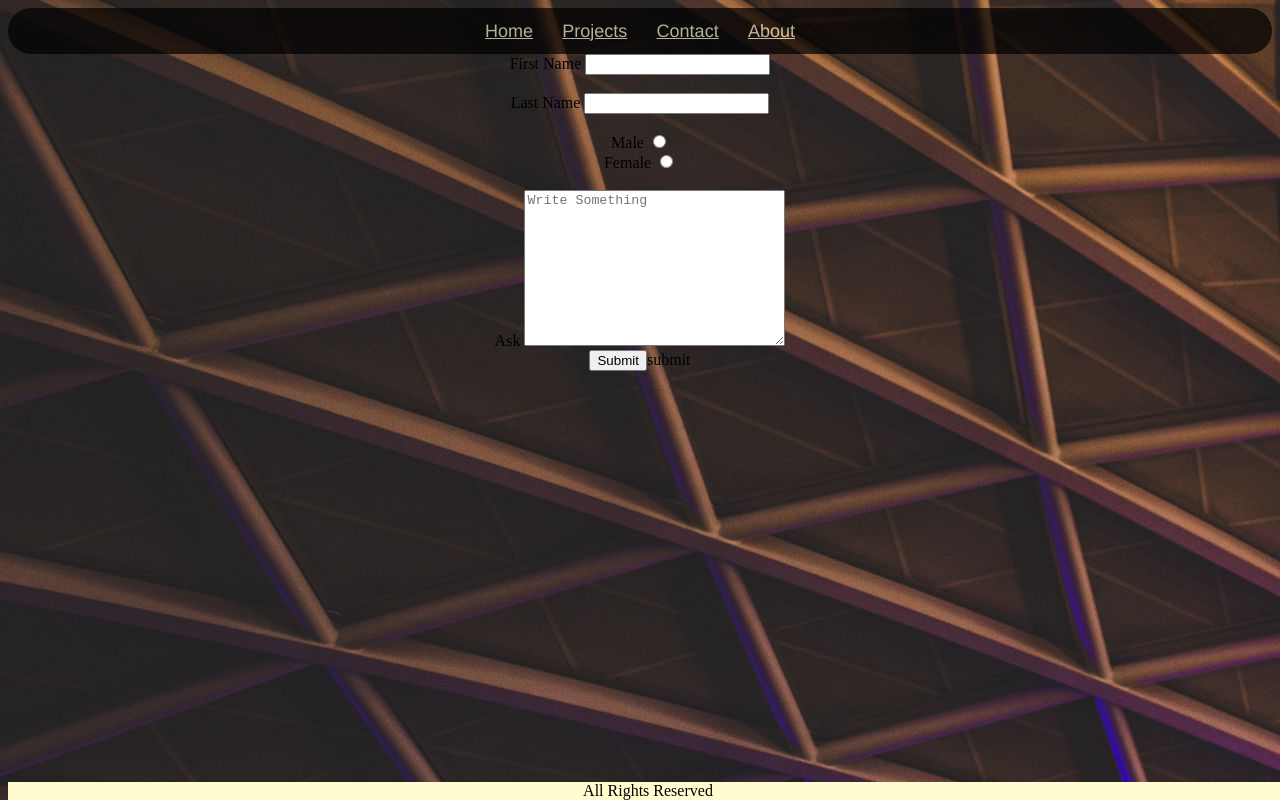
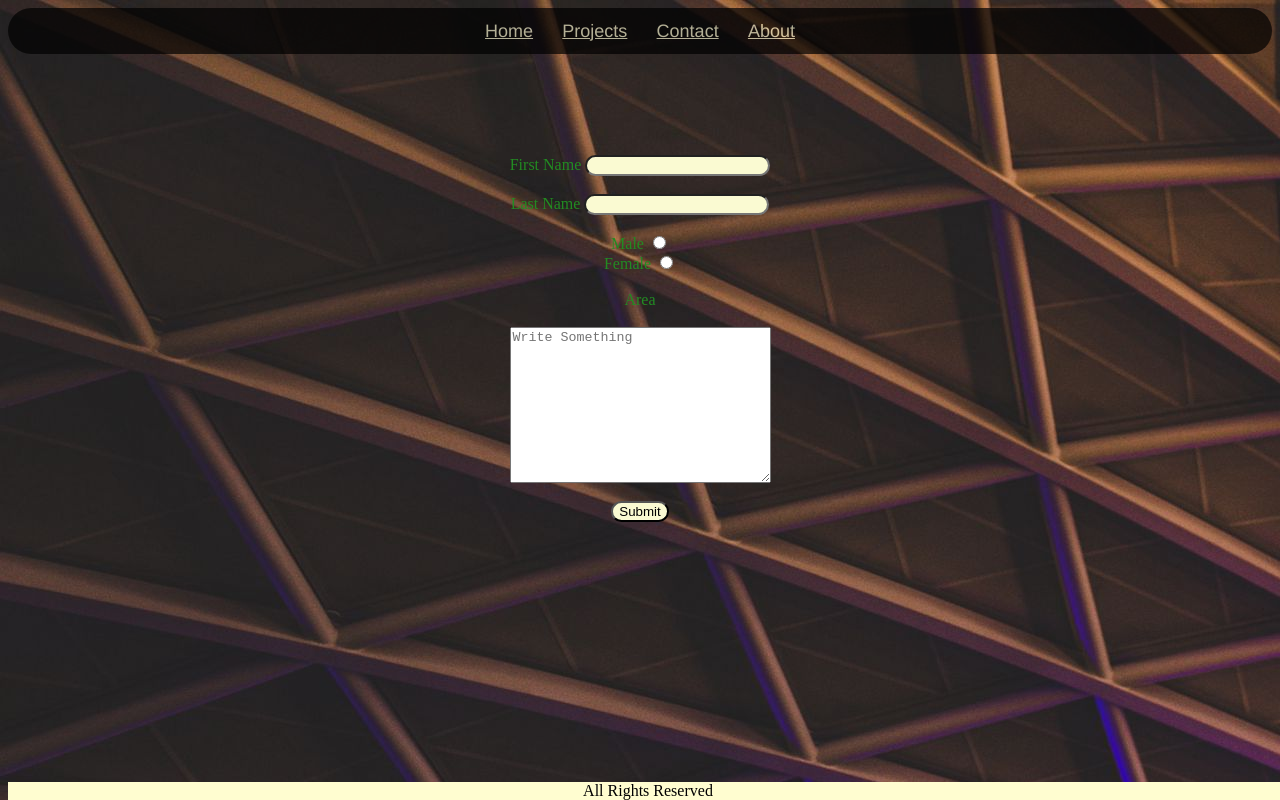
Before and after one commit to Merchant6/ws, a plain HTML site: page contact.html in a window 1280 px wide. Drawn offline with Linux system fonts and the light colour scheme.

Commit message:
designing and contact form completed

```diff
--- a/contact.html
+++ b/contact.html
@@ -39,10 +39,11 @@
                              <br><br>
 
 
-                             <label for="textarea">Ask</label>
-                             <textarea name="ask" id="" cols="30" rows="10" placeholder="Write Something"></textarea>
-                              <br>
-                              <input type="submit" name="submit">submit
+                             <span>Area</span>
+                             <br><br>
+                             <textarea name="ask" id="txa" cols="30" rows="10" placeholder="Write Something"></textarea>
+                              <br><br>
+                              <input id="submit" type="submit" name="submit">
 
                          </form>
         </div>
--- a/style.css
+++ b/style.css
@@ -24,6 +24,7 @@ body {
   text-align: center;
   color: #eeebc6;
   opacity: 1;
+  border-radius: 10px;
 }
 
 .topnav a:hover {
@@ -118,10 +119,25 @@ footer {
 
 .cform {
   text-align: center;
+  padding: 8%;
 }
 
-label .fname, .lname {
+label {
   text-align: center;
-  color: white;
+  color: #228b22;
 
 }
+
+.txa {
+  text-align: center;
+  background-color: lightgoldenrodyellow;
+}
+
+span {
+  color: #228b22;
+}
+
+input {
+  background-color: lightgoldenrodyellow;
+  border-radius: 25px;
+}
```
